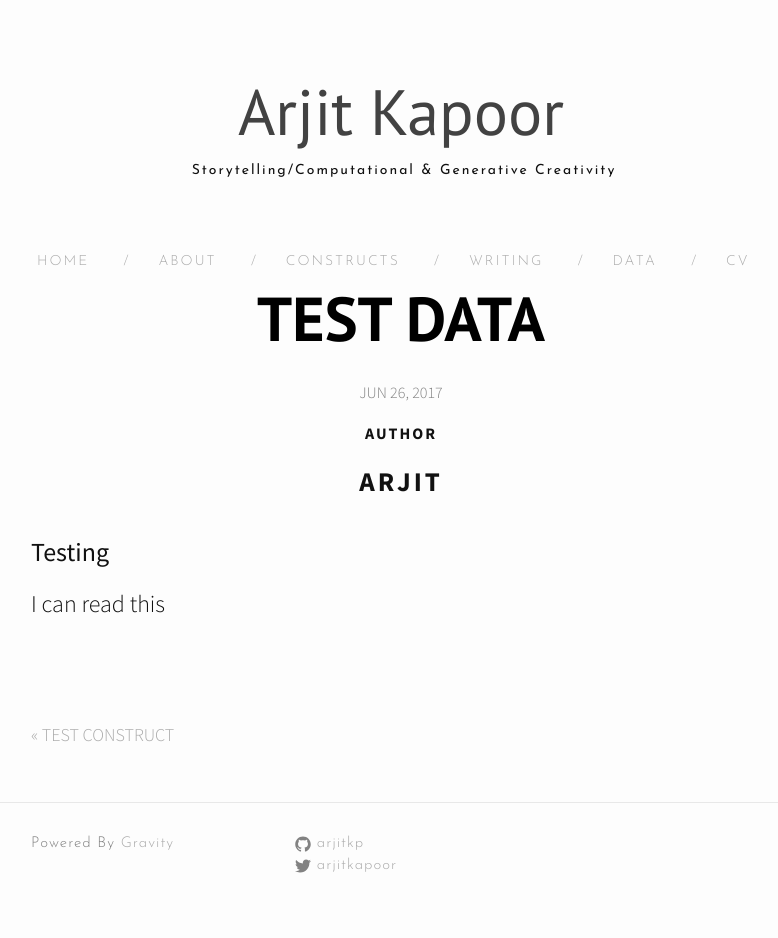
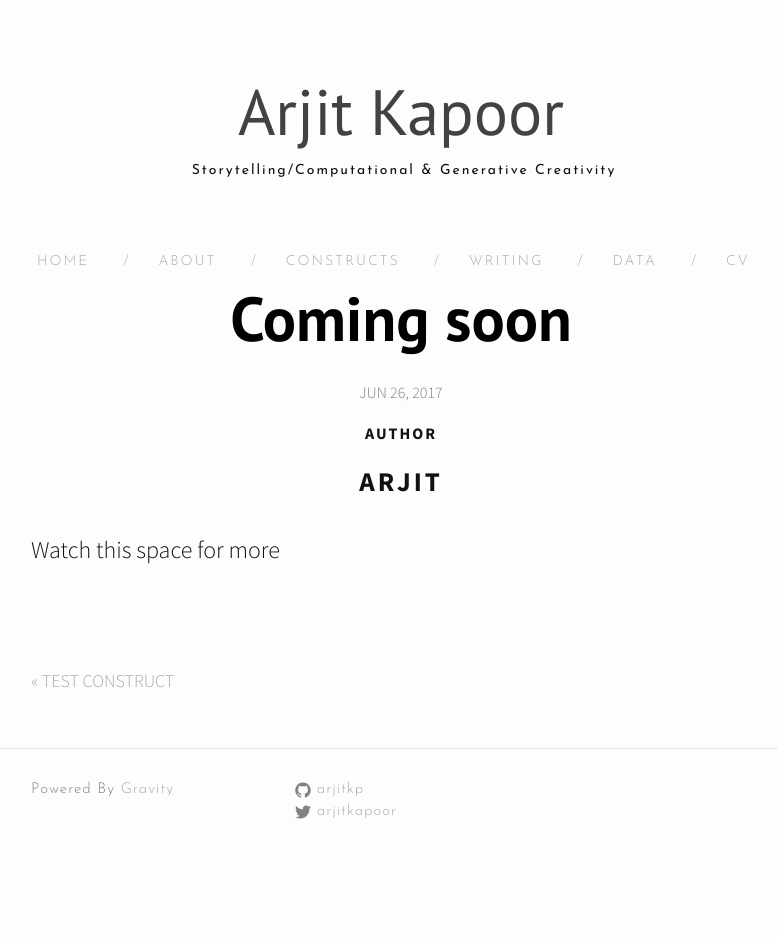
Before and after one commit to manuelvarzen/arjitkp.github.io, a Jekyll site: the page built from _posts/2017-06-27-testdata.markdown, in a window 1280 px wide. Shown: the whole page, without its empty margins (239-1017 px from the left). Built offline with Jekyll 4.4.1, drawn with Linux system fonts in a browser that asks for light colours; nearby versions of some CDN libraries; after the commit the page ends 900 px from its top, so only the background shows below that.

Commit message:
Update 2017-06-27-testdata.markdown

```diff
--- a/_posts/2017-06-27-testdata.markdown
+++ b/_posts/2017-06-27-testdata.markdown
@@ -1,12 +1,12 @@
 ---
 layout: post
-title:  "TEST DATA"
+title:  "Coming soon"
 date:   2017-06-26
 categories: ["data"]
 author: "Arjit"
 ---
 
 
-### Testing
 
-I can read this
+
+Watch this space for more
```
